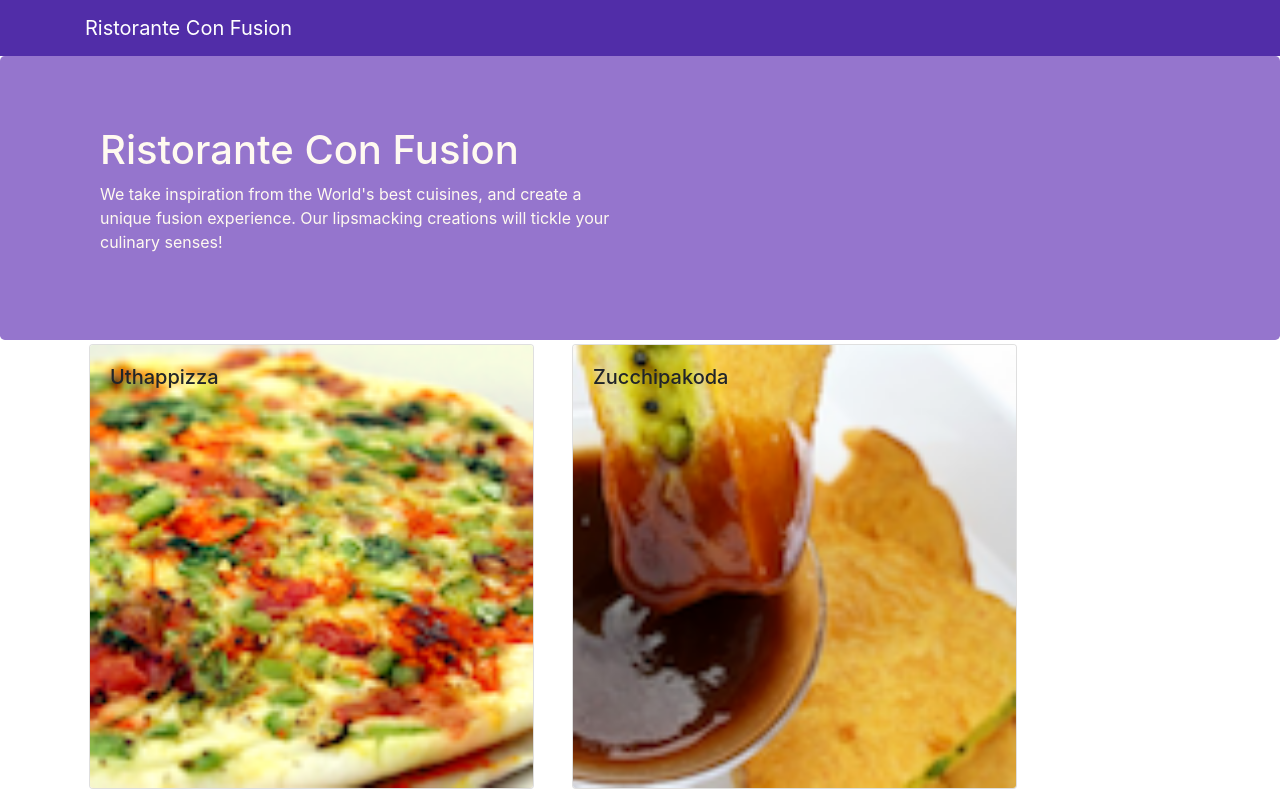
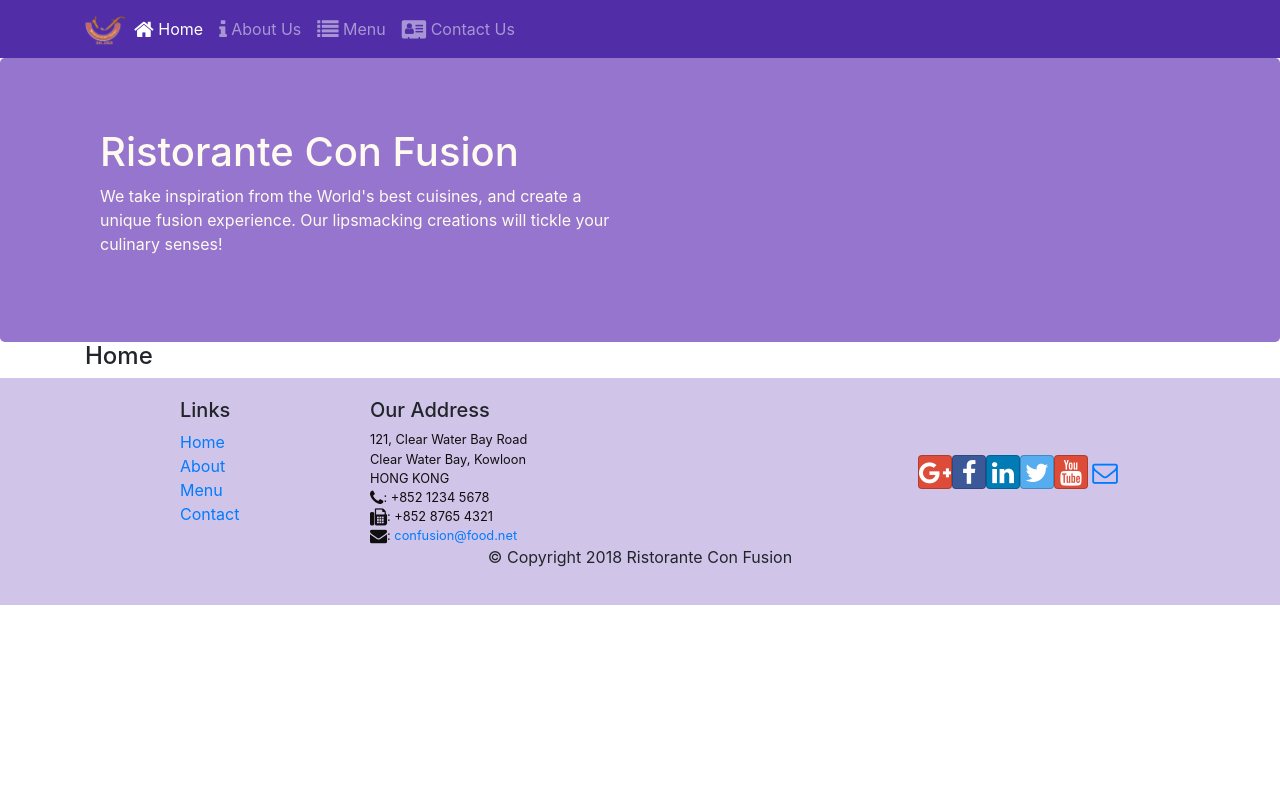
Before and after one commit to adiyosefi/confusionReact, a React (Create React App) app: page /home in a window 1280 px wide. Shown: the top 795 px of the page. Built offline with nearby package versions, Linux system fonts and the light colour scheme.

Commit message:
React Router

```diff
--- a/package.json
+++ b/package.json
@@ -12,6 +12,7 @@
     "react": "^16.12.0",
     "react-dom": "^16.12.0",
     "react-popper": "0.9.2",
+    "react-router-dom": "4.2.2",
     "react-scripts": "3.3.0",
     "reactstrap": "5.0.0"
   },
--- a/src/App.js
+++ b/src/App.js
@@ -1,14 +1,17 @@
 import React, {Component} from 'react';
 import Main from './components/MainComponent';
 import './App.css';
+import { BrowserRouter } from "react-router-dom";
 
 class App extends Component {
 
     render() {
         return (
-            <div className="App">
-                <Main />
-            </div>
+            <BrowserRouter>
+                <div className="App">
+                    <Main />
+                </div>
+            </BrowserRouter>
         );
     }
 }
--- a/src/components/FooterComponent.js
+++ b/src/components/FooterComponent.js
@@ -1,4 +1,5 @@
 import React from "react";
+import { Link } from 'react-router-dom';
 
 function Footer(props) {
     return(
@@ -8,10 +9,10 @@ function Footer(props) {
                     <div className="col-4 offset-1 col-sm-2">
                         <h5>Links</h5>
                         <ul className="list-unstyled">
-                            <li><a href="#">Home</a></li>
-                            <li><a href="#">About</a></li>
-                            <li><a href="#">Menu</a></li>
-                            <li><a href="contactus.html">Contact</a></li>
+                            <li><Link to="/home">Home</Link></li>
+                            <li><Link to="/aboutus">About</Link></li>
+                            <li><Link to="/menu">Menu</Link></li>
+                            <li><Link to="/contactus">Contact</Link></li>
                         </ul>
                     </div>
                     <div className="col-7 col-sm-5">
--- a/src/components/HeaderComponent.js
+++ b/src/components/HeaderComponent.js
@@ -1,15 +1,57 @@
 import React, { Component } from "react";
-import { Navbar, NavbarBrand, Jumbotron } from 'reactstrap';
-
+import { Navbar, NavbarBrand, Nav, NavbarToggler, Collapse, NavItem, Jumbotron } from 'reactstrap';
+import { NavLink } from 'react-router-dom';
 
 class Header extends Component {
+
+    constructor(props) {
+        super(props);
+        this.state = {
+            isNavOpen: false
+        };
+        this.toggleNav = this.toggleNav.bind(this);
+    }
+
+    toggleNav() {
+        this.setState({
+            isNavOpen: !this.state.isNavOpen
+        });
+    }
 
     render() {
         return (
             <React.Fragment>
-                <Navbar dark>
+                <Navbar dark expand="md">
                     <div className="container">
-                        <NavbarBrand href="/">Ristorante Con Fusion</NavbarBrand>
+                        <NavbarToggler onClick={this.toggleNav} />
+                        <NavbarBrand className="mr-auto" href="/">
+                            <img src="assets/images/logo.png" height="30" width="41"
+                                 alt="Ristorante Con Fusion"/>
+                        </NavbarBrand>
+                        <Collapse isOpen={this.state.isNavOpen} navbar>
+                            <Nav navbar>
+                                <NavItem>
+                                    <NavLink className="nav-link" to="/home">
+                                        <span className="fa fa-home fa-lg"></span> Home
+                                    </NavLink>
+                                </NavItem>
+                                <NavItem>
+                                    <NavLink className="nav-link" to="/aboutus">
+                                        <span className="fa fa-info fa-lg"></span> About Us
+                                    </NavLink>
+                                </NavItem>
+                                <NavItem>
+                                    <NavLink className="nav-link" to="/menu">
+                                        <span className="fa fa-list fa-lg"></span> Menu
+                                    </NavLink>
+                                </NavItem>
+                                <NavItem>
+                                    <NavLink className="nav-link" to="/contactus">
+                                        <span className="fa fa-address-card fa-lg"></span> Contact Us
+                                    </NavLink>
+                                </NavItem>
+                            </Nav>
+                        </Collapse>
                     </div>
                 </Navbar>
                 <Jumbotron>
--- /dev/null
+++ b/src/components/HomeComponent.js
@@ -0,0 +1,11 @@
+import React from "react";
+
+function Home(props) {
+    return(
+      <div className="container">
+          <h4>Home</h4>
+      </div>
+    );
+}
+
+export default Home;
--- a/src/components/MainComponent.js
+++ b/src/components/MainComponent.js
@@ -1,11 +1,11 @@
 import React, {Component} from 'react';
+import Home from "./HomeComponent";
 import Menu from './MenuComponent';
 import DishDetail from "./DishdetailComponent";
 import Header from "./HeaderComponent"
 import Footer from "./FooterComponent";
 import { DISHES } from '../shared/dishes';
-
-
+import { Switch, Route, Redirect } from "react-router-dom";
 
 class Main extends Component {
     constructor(props){
@@ -13,22 +13,25 @@ class Main extends Component {
 
         this.state = {
             dishes: DISHES,
-            selectedDish: null
         };
     }
 
-    onDishSelect(dishID) {
-        this.setState({ selectedDish: dishID });
-    }
+    render() {
 
-    render() {
+        const HomePage = () => {
+            return (
+                <Home />
+            );
+        }
+
         return (
             <div>
                 <Header />
-                <Menu dishes={this.state.dishes}
-                      onClick={(dishID) => this.onDishSelect(dishID)} />
-                <DishDetail
-                    dish={this.state.dishes.filter((dish) => dish.id == this.state.selectedDish)[0]} />
+                <Switch>
+                    <Route path="/home" component={HomePage} />
+                    <Route exact path="/menu" component={() => <Menu dishes={this.state.dishes}/>} />
+                    <Redirect to="/home" />
+                </Switch>
                 <Footer/>
             </div>
         );
--- a/src/components/MenuComponent.js
+++ b/src/components/MenuComponent.js
@@ -3,7 +3,7 @@ import { Card, CardImg, CardImgOverlay, CardTitle } from 'reactstrap';
 
 function RenderMenuItem({ dish, onClick }) {
     return (
-        <Card key={dish.id} onClick={() => onClick(dish.id)}>
+        <Card key={dish.id}>
             <CardImg width="100%" src={dish.image} alt={dish.name} />
             <CardImgOverlay>
                 <CardTitle>{dish.name}</CardTitle>
```
Also changed, not shown: 1 other file (tests, documents, lock files or other folders).
